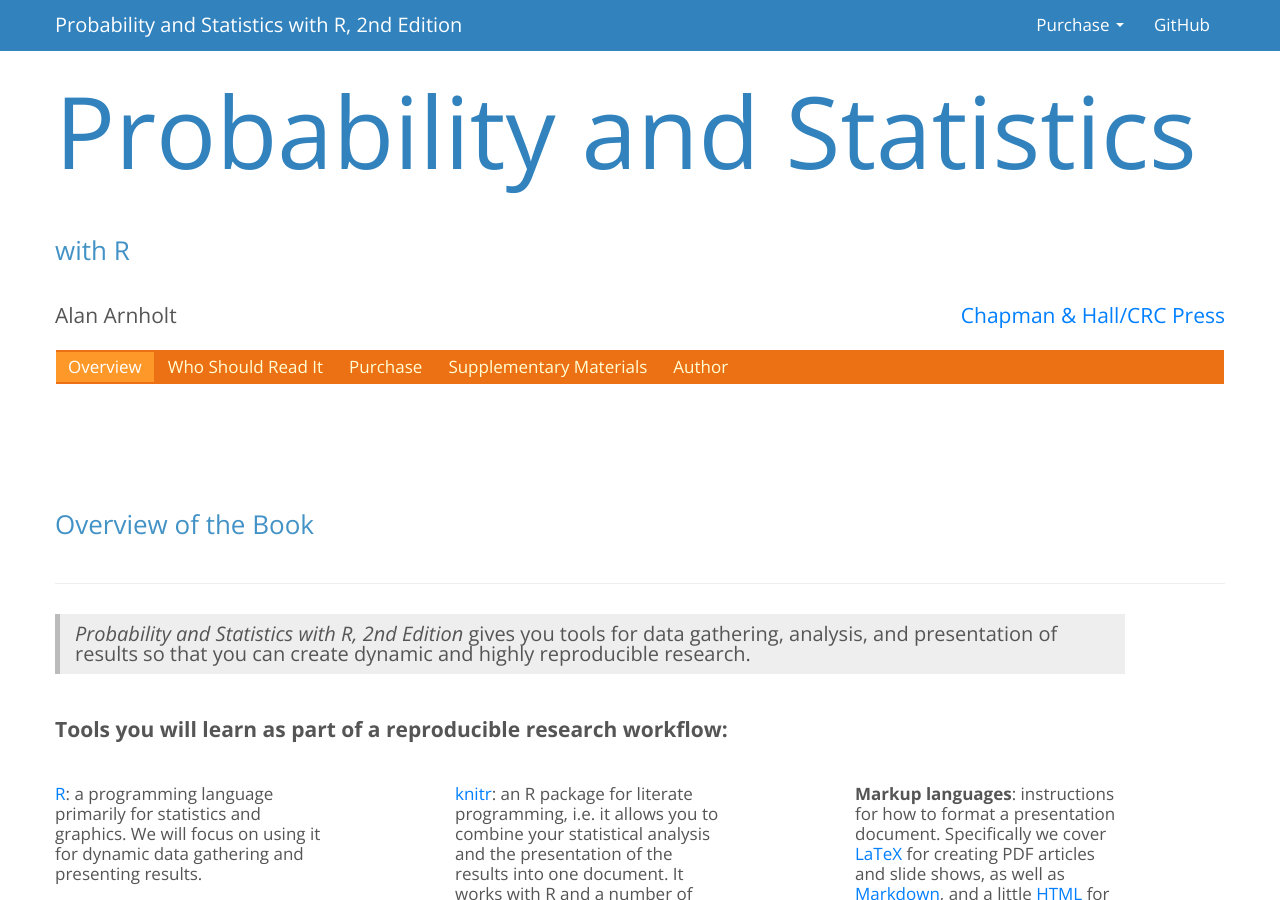
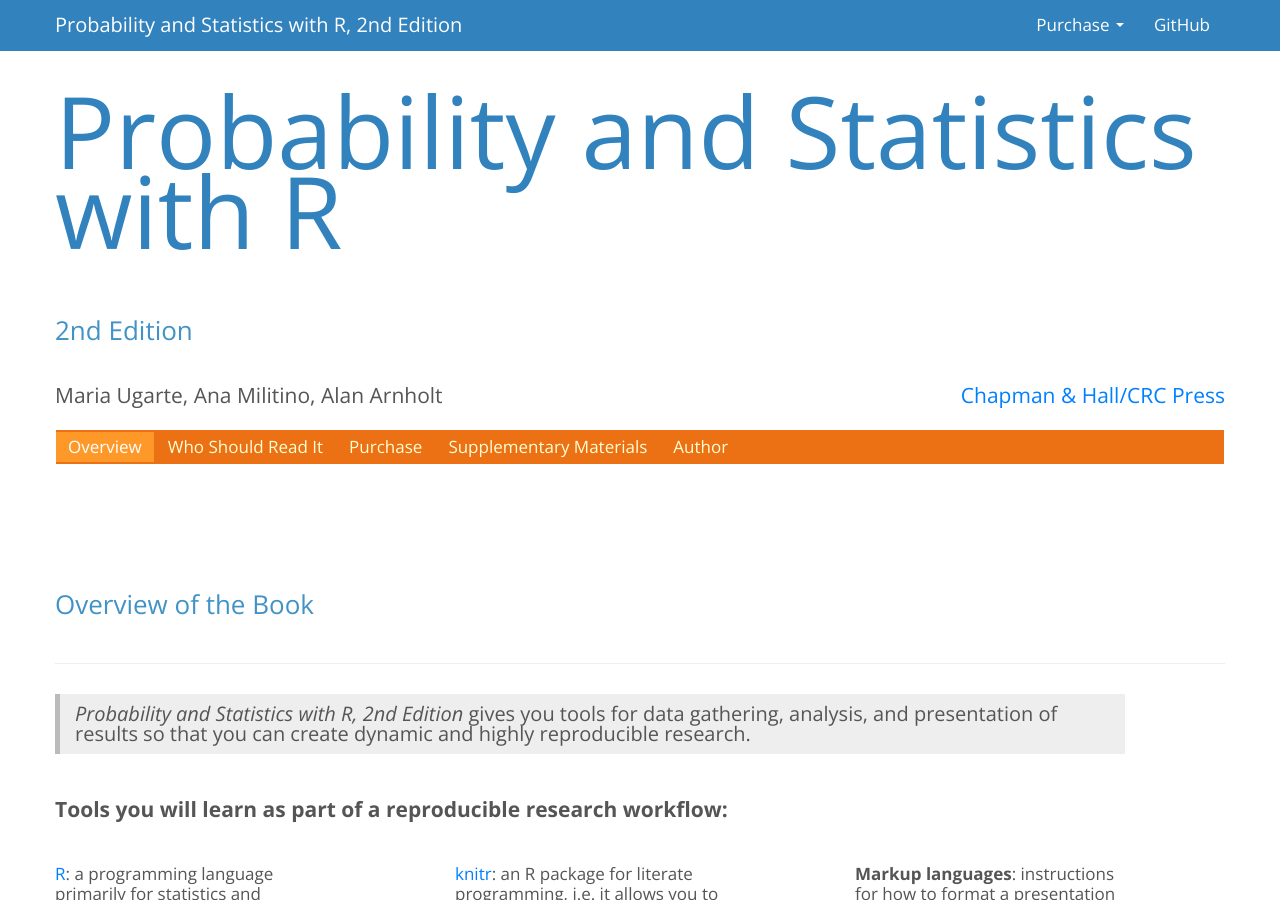
Before and after one commit to alanarnholt/PASWR2E-Book, a Jekyll site: the page built from index.html, in a window 1280 px wide and 900 px high. Built offline with Jekyll 4.4.1, drawn with Linux system fonts in a browser that asks for light colours; Markdown is read by kramdown in place of the engine named in the settings.

Commit message:
add authors change title format

```diff
--- a/_layouts/default.html
+++ b/_layouts/default.html
@@ -10,13 +10,13 @@
     <header class="jumbotron subhead" id="overview">
       <div class="row">
         <div class="span12">
-          <h1>Probability and Statistics</h1>
+          <h1>Probability and Statistics with R</h1>
           <br>
-          <h2>with R</h2>
+          <h2>2nd Edition</h2>
           <p class="pull-right lead">
            <a href="http://www.crcpress.com/">Chapman &amp; Hall/CRC Press</a><br>
           </p>
-          <p class="lead">Alan Arnholt</p>
+          <p class="lead">Maria Ugarte, Ana Militino, Alan Arnholt</p>
         </div>
       </div>
 
```
